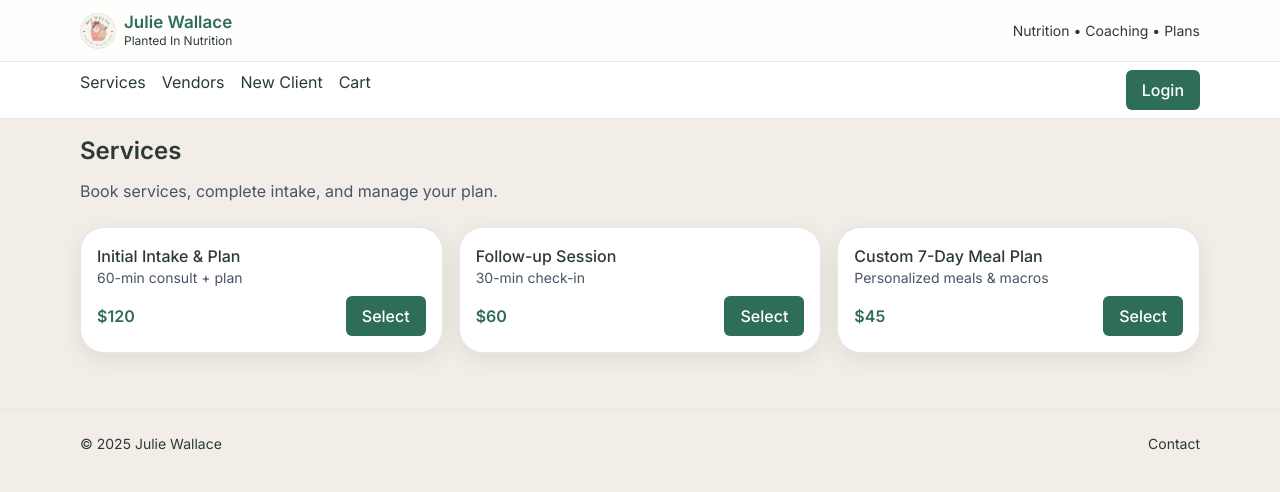
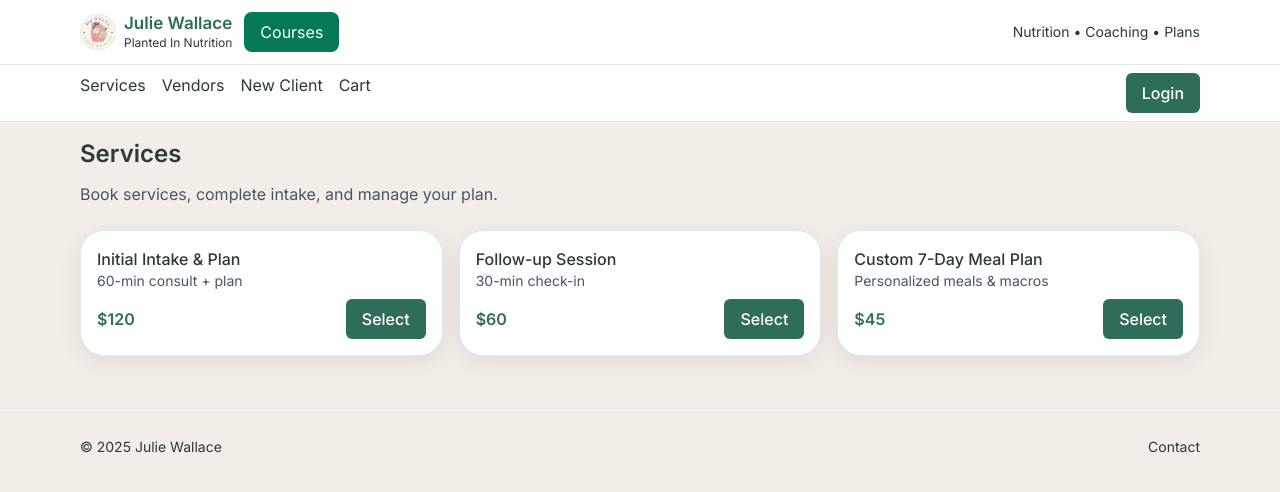
Before and after one commit to mr601s/nutritionist-marketplace-crm, a Next.js app: page / in a window 1280 px wide. Shown: the top 492 px of the page. Built offline with nearby package versions, Linux system fonts and the light colour scheme.

Commit message:
Add Courses link to BrandHeader component

```diff
--- a/components/BrandHeader.tsx
+++ b/components/BrandHeader.tsx
@@ -14,6 +14,7 @@ export default function BrandHeader() {
             <div className="text-xs text-brand.sage">{brand.tagline}</div>
           </div>
         </Link>
+        <Link href="/courses" className="inline-flex items-center rounded-lg px-4 py-2 bg-emerald-700 text-white hover:bg-emerald-800 transition">Courses</Link>
         <div className="ml-auto flex items-center gap-3 text-sm">
           <span className="hidden sm:inline text-brand.sage">Nutrition • Coaching • Plans</span>
         </div>
@@ -21,5 +22,3 @@ export default function BrandHeader() {
     </header>
   );
 }
-
-{/* AUTO-ADDED */} <Link href="/courses" className="inline-flex items-center rounded-lg px-4 py-2 bg-emerald-700 text-white hover:bg-emerald-800">Courses</Link>
```
